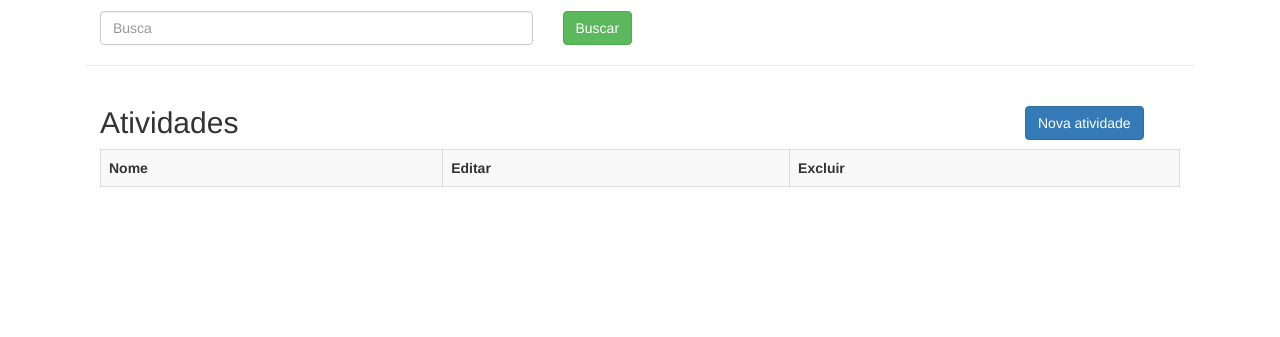
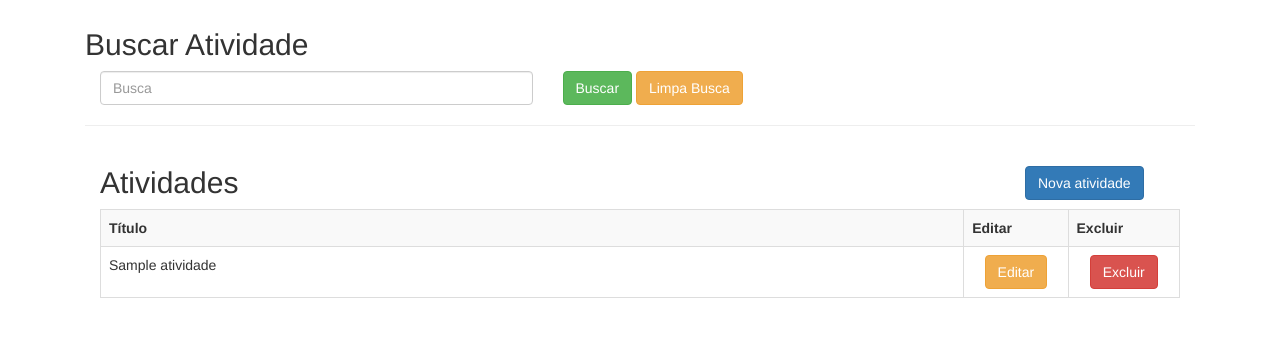
Before and after one commit to UEMGNUPSI/UemgEventos, a PHP site: page /painel/atividades.php in a window 1280 px wide. Shown: the part 52-389 px from the top of the page. Run offline with PHP 8.4, Linux system fonts and the light colour scheme; a user stored in the database is signed in; tables that the repository leaves empty hold one stand-in row (values such as "Sample post"); lists and menus that the app fills with data are empty; some libraries are stand-ins or nearby versions.

Commit message:
atividades css e busca

```diff
--- a/painel/atividades.php
+++ b/painel/atividades.php
@@ -13,11 +13,21 @@
 $objBd = new bd();
 $link = $objBd->conecta_mysql();
 
+if(isset($_GET['busca'])){
+	$busca = $_GET['busca'];
+}else{
+	$busca = '';
+}
+
 if(!isset($_SESSION['usuario'])){
 	$login = 0;
 }else{
 	$login = 1;
 }
+
+$sql = "SELECT titulo, id FROM atividades WHERE titulo LIKE '%".$busca."%'";
+
+$resultado_id = mysqli_query($link, $sql);
 
 ?>
 
@@ -27,6 +37,7 @@
 	<title>Atividades</title>
 
 	<link rel="stylesheet" href="../bootstrap/css/bootstrap.min.css">
+	<link rel="stylesheet" type="text/css" href="estilo.css">
 </head>
 <body>
 <nav class="navbar navbar-inverse navbar-custom navbar-fixed-top">
@@ -69,15 +80,15 @@
 
 <div class="container">
 	<div class="col-md-12">
-		<h2> Buscar </h2>
+		<h2> Buscar Atividade </h2>
 		<div class="col-md-5">
-			<form method="get">
-				<input type="text" name="busca" placeholder="Busca" class="form-control">
+			<form method="get" action="atividades.php">
+				<input type="text" name="busca" placeholder="Busca" class="form-control" required="true">
 				</div>
-				<div class="col-md-1">
+				<div class="col-md-3">
 				<button class="btn btn-success">Buscar</button>
-
 			</form>
+			<a href="atividades.php" class="btn btn-warning">Limpa Busca</a>
 		</div>
 	</div>
 
@@ -91,18 +102,41 @@
 		<div class="col-md-2">
 			<a href="nova_atividade.php" a class="btn btn-primary" style="margin-top: 20px;">Nova atividade</a>
 		</div>
-
 <div class="col-md-12">
 			<table class="table table-striped table-bordered table-hover">
 				<tr>
-					<th>Nome</th>
-					<th>Editar</th>
-					<th>Excluir</th>
+					<th class="nome">Título</th>
+					<th class="editar">Editar</th>
+					<th class="excluir">Excluir</th>
 				</tr>
 
+				<?php
+				if ($resultado_id) {
+					while ($atividade = mysqli_fetch_array($resultado_id)) {
+						echo '<tr>';
+
+						echo "<td class='titulo'>".$atividade['titulo'].'</td>';
+
+						echo "<td class='editar' align='center'> <a class='btn btn-warning' href='atividade.php?id=".$atividade['id']."'>Editar</a></td>";
+
+						echo "<td class='excluir' align='center'> <button class='btn btn-danger' onclick='confirmar(".$atividade['id'].")'>Excluir</button></td>";
+
+						echo '</tr>';
+					}
+				}?>
+			</table>
+		</div>
+	</div>
 </div>
 
-
+<script type="text/javascript">
+	function confirmar(id) {
+    var apagar = confirm("Confirma a exclusão?");
+    if (apagar){
+        location.href = '.php?id='+ id;
+    }
+}
+</script>
 
 <!-- jQuery (necessary for Bootstrap's JavaScript plugins) -->
 <script src="https://ajax.googleapis.com/ajax/libs/jquery/1.11.3/jquery.min.js"></script>
```
